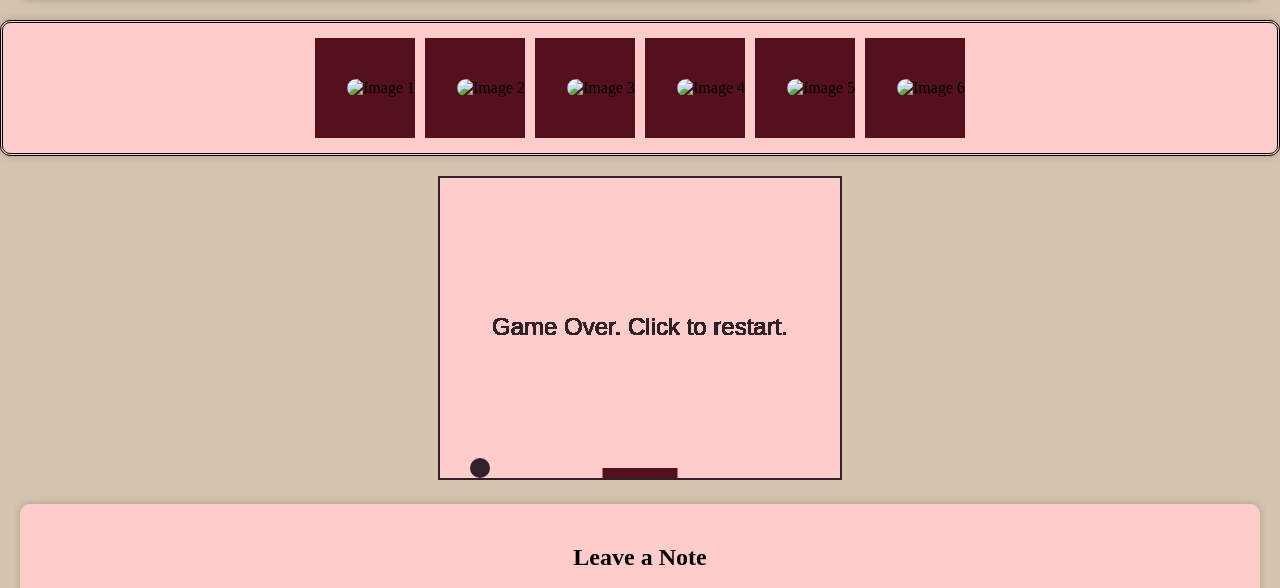
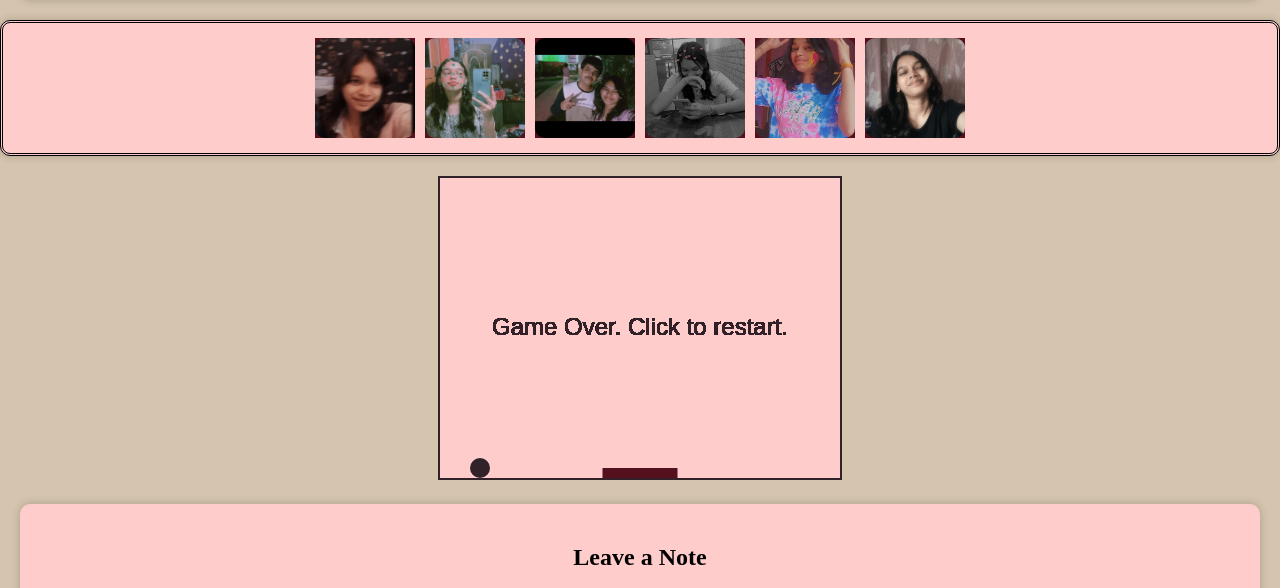
Before and after one commit to mintcrown/happy-birthday-meeethi, a plain HTML site: page index.html in a window 1280 px wide. Shown: the part 209-797 px from the top of the page. Drawn offline with Linux system fonts and the light colour scheme.

Commit message:
Update index.html

```diff
--- a/index.html
+++ b/index.html
@@ -36,12 +36,12 @@
 
 <!-- Hexagon Image Section -->
 <div class="hexagon-container">
-  <div class="hexagon"><img src="photos\img1.jpg" alt="Image 1"></div>
-  <div class="hexagon"><img src="photos\img2.jpg" alt="Image 2"></div>
-  <div class="hexagon"><img src="photos\img3.jpg" alt="Image 3"></div>
-  <div class="hexagon"><img src="photos\img4.jpg" alt="Image 4"></div>
-  <div class="hexagon"><img src="photos\img5.jpg" alt="Image 5"></div>
-  <div class="hexagon"><img src="photos\img6.jpg" alt="Image 6"></div>
+  <div class="hexagon"><img src="img1.jpg" alt="Image 1"></div>
+  <div class="hexagon"><img src="img2.jpg" alt="Image 2"></div>
+  <div class="hexagon"><img src="img3.jpg" alt="Image 3"></div>
+  <div class="hexagon"><img src="img4.jpg" alt="Image 4"></div>
+  <div class="hexagon"><img src="img5.jpg" alt="Image 5"></div>
+  <div class="hexagon"><img src="img6.jpg" alt="Image 6"></div>
 </div>
 <div class="ping-pong-game" id="ping-pong-game">
     <canvas id="gameCanvas" width="400" height="300"></canvas>
```
